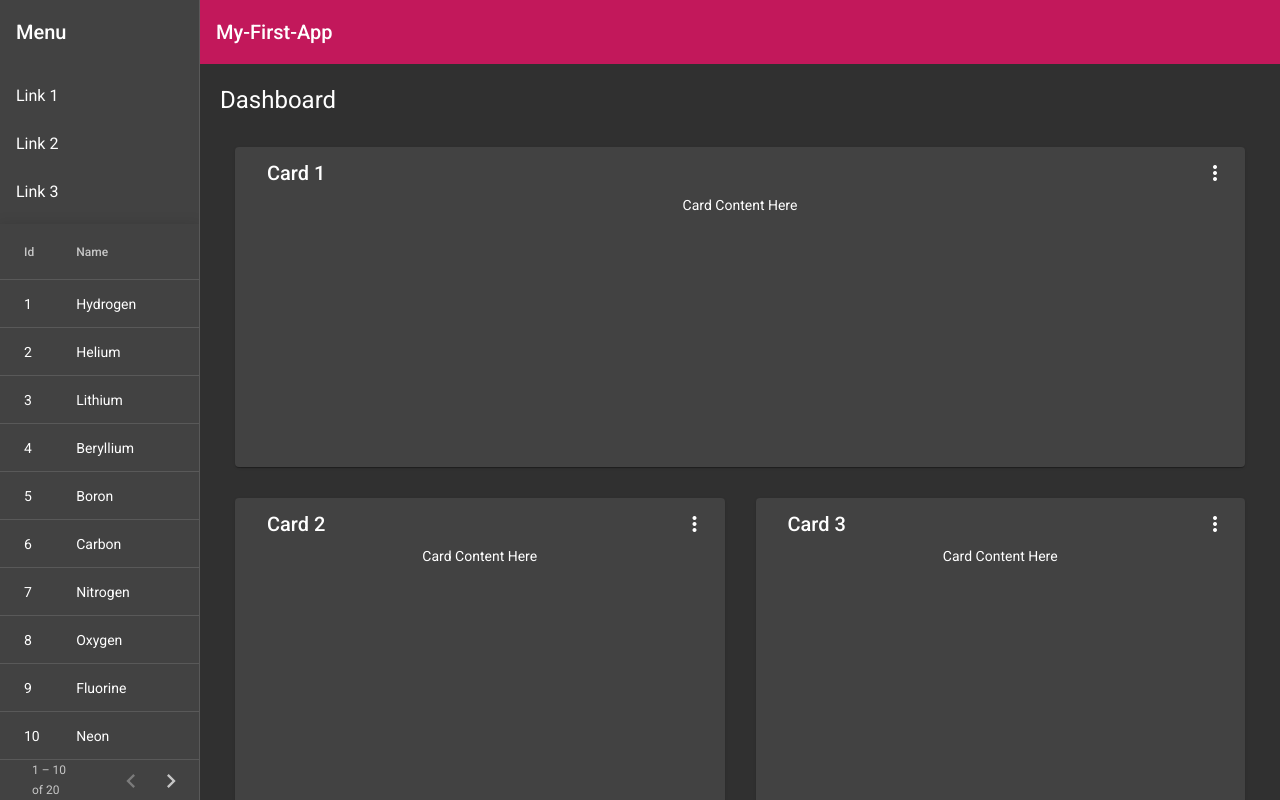
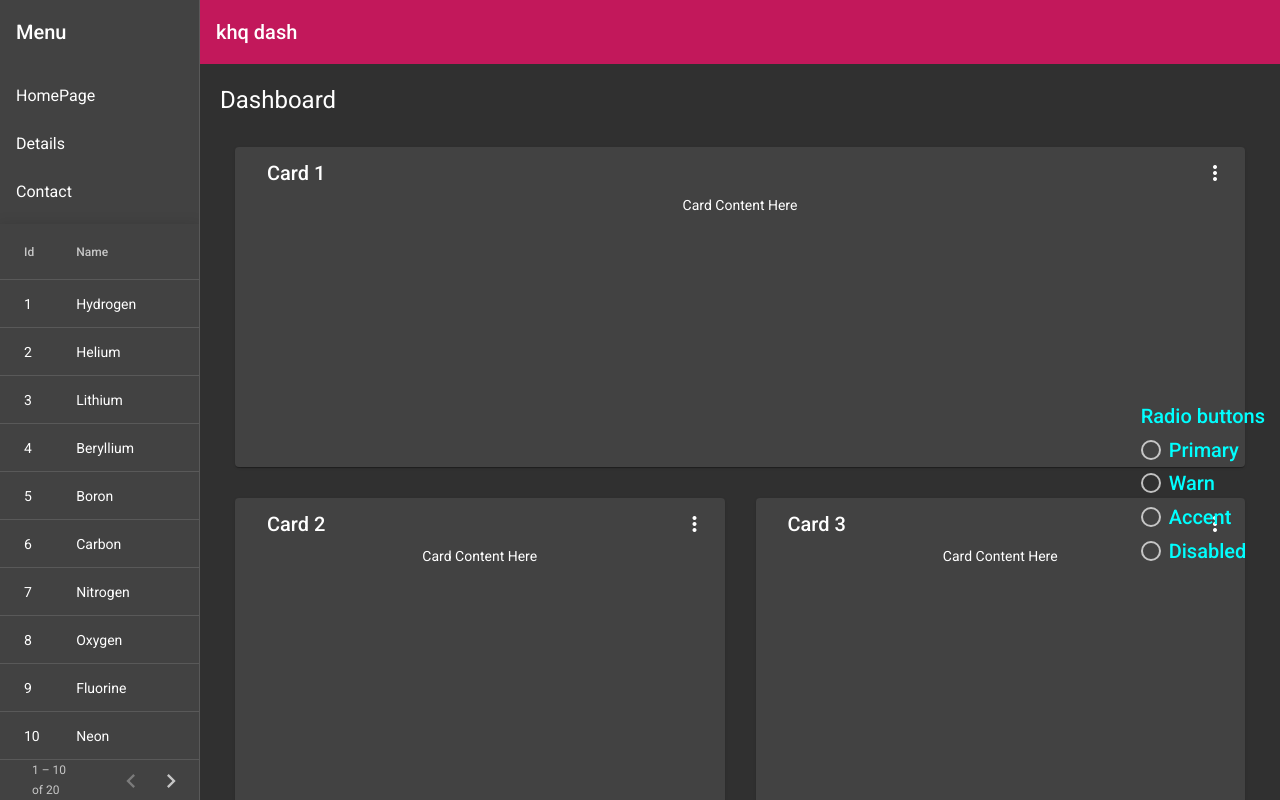
Before and after one commit to khq1/My-First-App, an Angular app: page / in a window 1280 px wide. Built offline with nearby package versions, Linux system fonts and the light colour scheme.

Commit message:
radio buttons style

```diff
--- a/src/app/app.module.ts
+++ b/src/app/app.module.ts
@@ -19,6 +19,7 @@ import { MenuNavTableComponent } from './menu-nav-table/menu-nav-table.component
 import { MatTableModule } from '@angular/material/table';
 import { MatPaginatorModule } from '@angular/material/paginator';
 import { MatSortModule } from '@angular/material/sort';
+import { MatRadioModule } from '@angular/material/radio';
 
 @NgModule({
   declarations: [
@@ -42,7 +43,7 @@ import { MatSortModule } from '@angular/material/sort';
     MatMenuModule,
     MatTableModule,
     MatPaginatorModule,
-    MatSortModule
+    MatSortModule,MatRadioModule
   ],
   providers: [],
   bootstrap: [AppComponent]
--- a/src/app/menu-nav-app/menu-nav-app.component.html
+++ b/src/app/menu-nav-app/menu-nav-app.component.html
@@ -5,9 +5,9 @@
       [opened]="(isHandset$ | async) === false">
     <mat-toolbar>Menu</mat-toolbar>
     <mat-nav-list>
-      <a mat-list-item href="#">Link 1</a>
-      <a mat-list-item href="#">Link 2</a>
-      <a mat-list-item href="#">Link 3</a>
+      <a mat-list-item href="#Homepage">HomePage</a>
+      <a mat-list-item href="#Details">Details</a>
+      <a mat-list-item href="#Contact">Contact</a>
     </mat-nav-list>
 <mat-nav-list>
 <app-menu-nav-table>
@@ -27,7 +27,27 @@
         *ngIf="isHandset$ | async">
         <mat-icon aria-label="Side nav toggle icon">menu</mat-icon>
       </button>
-      <span>My-First-App</span>
+      <span>khq dash</span>
+      <mat-radio-group class="side-radio-group">
+      <h3> Radio buttons </h3>
+
+<mat-radio-button value="1" color="warn">
+  Primary
+</mat-radio-button><br>
+
+<mat-radio-button value="2" color="warn">
+  Warn
+</mat-radio-button><br>
+
+<mat-radio-button value="3" color="warn">
+  Accent
+</mat-radio-button>
+<br>
+<mat-radio-button value="4" color="warn">
+  Disabled
+</mat-radio-button>
+
+</mat-radio-group>
     </mat-toolbar>
     <!-- Add Content Here -->
     <ng-content #ngcontent></ng-content>
--- a/src/app/menu-nav-app/menu-nav-app.component.scss
+++ b/src/app/menu-nav-app/menu-nav-app.component.scss
@@ -15,3 +15,10 @@
   top: 0;
   z-index: 1;
 }
+
+.side-radio-group{
+  position:absolute;
+  right:15px;
+  top:50vh;
+  color:aqua;
+}
```
